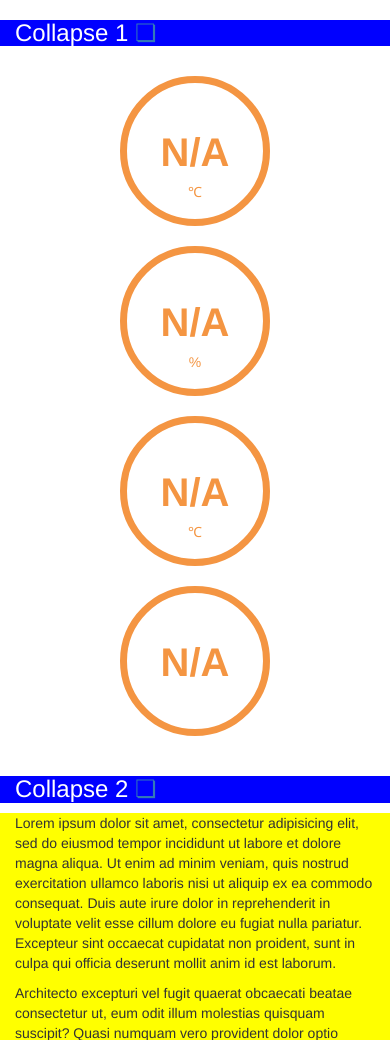
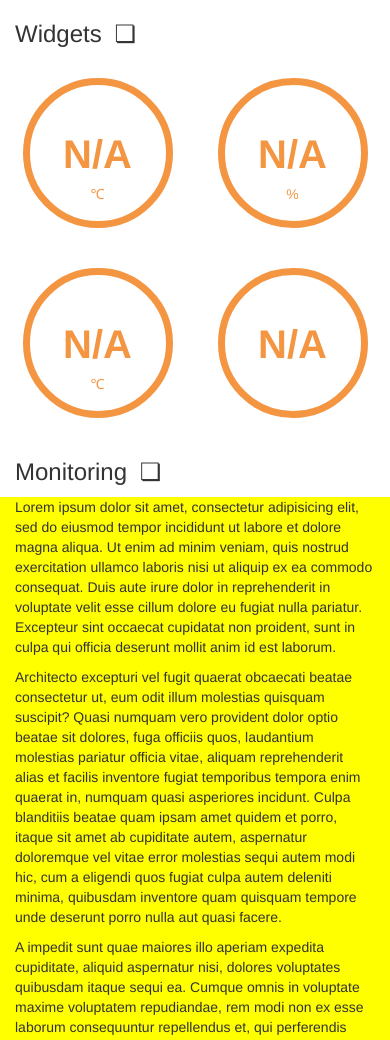
Before and after one commit to maxeph/frontend_Arduinopinic, a Django app: page / in a window 390 px wide. Shown: the part 51-1091 px from the top of the page. Run offline with Django 3.2, Linux system fonts and the light colour scheme; some libraries are stand-ins or nearby versions.

Commit message:
Correction responsivness for small screens
Only 2 widgets per line
Changing a by button (link is not working on safari)
adapting button css

```diff
--- a/Arduinopinic/static/css/theme.css
+++ b/Arduinopinic/static/css/theme.css
@@ -1,6 +1,10 @@
 /* Move down content because we have a fixed navbar that is 50px tall */
 body {
   padding-top: 51px;
+}
+.nobtn {
+  background-color: transparent;
+  border: none;
 }
 /*#######################################
 Widget display
--- a/Arduinopinic/templates/index.html
+++ b/Arduinopinic/templates/index.html
@@ -26,7 +26,7 @@
         </button>
       </div>
       <div class="collapse navbar-collapse" id="myNavbar"> <!-- Part of nav bar collapsed if xd xs screen -->
-        <ul class="nav navbar-nav"> <!-- items on left of navbar -->
+        <ul class="nav navbar-nav navbar-left"> <!-- items on left of navbar -->
           <li class="active"><a href="#">Home</a></li>
           <li><a href="#">Page 1</a></li>
           <li><a href="#">Page 2</a></li>
@@ -39,16 +39,16 @@
   </nav>
   <div class="container-fluid"> <!-- Main container -->
     <div class="row"> <!-- row for header widgets and collapse button -->
-      <div class="col-sm-12 test4"><h3>Collapse 1 <a class="nlink" data-toggle="collapse" data-target="#pan_widget">&#10063;</a></h3></div>
+      <div class="col-sm-12"><h3>Widgets <button class="nobtn" data-toggle="collapse" data-target="#pan_widget">&#10063;</button></h3></div>
     </div>
     <div class="row collapse in widgetrow" id=pan_widget> <!-- row for widgets collpasable-->
-      <div class="col-sm-3 widgetpan"><div class="widget" id=wtemp><span id=vtemp>N/A</span><br/>&#8451;</div></div>
-      <div class="col-sm-3 widgetpan"><div class="widget" id=whumid><span id=vhumid>N/A</span><br/>%</div></div>
-      <div class="col-sm-3 widgetpan"><div class="widget" id=weau><span id=veau>N/A</span><br/>&#8451;</div></div>
-      <div class="col-sm-3 widgetpan"><div class="widget" id=wlevel><span id=vlevel>N/A</span><br/></div></div>
+      <div class="col-sm-3 col-xs-6 widgetpan"><div class="widget" id=wtemp><span id=vtemp>N/A</span><br/>&#8451;</div></div>
+      <div class="col-sm-3 col-xs-6 widgetpan"><div class="widget" id=whumid><span id=vhumid>N/A</span><br/>%</div></div>
+      <div class="col-sm-3 col-xs-6 widgetpan"><div class="widget" id=weau><span id=veau>N/A</span><br/>&#8451;</div></div>
+      <div class="col-sm-3 col-xs-6 widgetpan"><div class="widget" id=wlevel><span id=vlevel>N/A</span><br/></div></div>
     </div>
     <div class="row"> <!-- row for header webcam/graph and collapse button -->
-      <div class="col-sm-12 test4"><h3>Collapse 2 <a class="nlink" data-toggle="collapse" data-target="#pan_graph">&#10063;</a></h3></div>
+      <div class="col-sm-12"><h3>Monitoring <button class="nobtn" data-toggle="collapse" data-target="#pan_graph">&#10063;</button></h3></div>
     </div>
     <div class="row collapse in" id=pan_graph> <!-- row for webcam/graph collpasable-->
       <div class="col-sm-6 test2">{% lorem 4 p %}</div>
```
